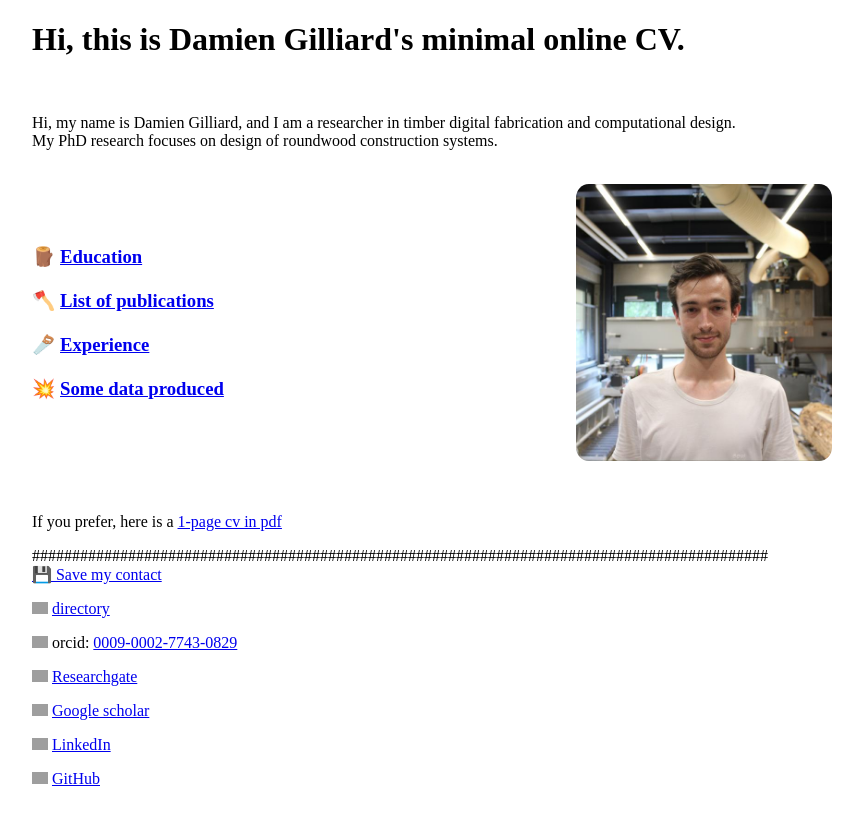
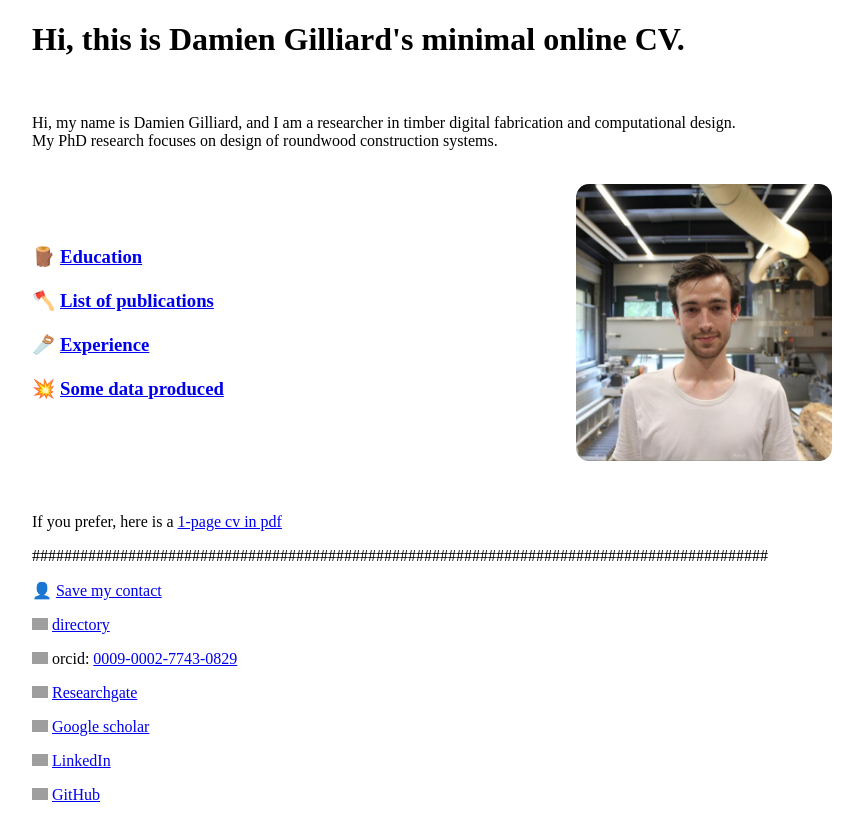
Before and after one commit to DamienGilliard/cv, a plain HTML site: page index.html in a window 1280 px wide. Shown: the whole page, without its empty margins (108-971 px from the left). Drawn offline with Linux system fonts and the light colour scheme; grey boxes are pictures that could not be loaded.

Commit message:
fix: Wrap contact link in paragraph tag and change emoji (critical)

```diff
--- a/index.html
+++ b/index.html
@@ -50,7 +50,7 @@
             <p style="overflow: hidden; white-space: nowrap; margin: 0;">
             ############################################################################################
         </p>
-            <a href="assets/damien_gilliard.vcf" download="Damien-Gilliard.vcf">💾 Save my contact</a>
+            <p>👤 <a href="assets/damien_gilliard.vcf" download="Damien-Gilliard.vcf">Save my contact</a></p>
             <p><img src="https://web2018.epfl.ch/8.3.0/icons/epfl-logo.svg" height="12"> <a href="https://people.epfl.ch/damien.gilliard">directory</a></p>
             <p><img src="https://orcid.org/assets/vectors/orcid.logo.icon.svg" height="12"> orcid: <a href="https://orcid.org/0009-0002-7743-0829"> 0009-0002-7743-0829 </a></p>
             <p><img src="https://external-content.duckduckgo.com/ip3/www.researchgate.net.ico" height="12"> <a href="https://www.researchgate.net/profile/Damien-Gilliard?ev=hdr_xprf">Researchgate</a></p>
```
